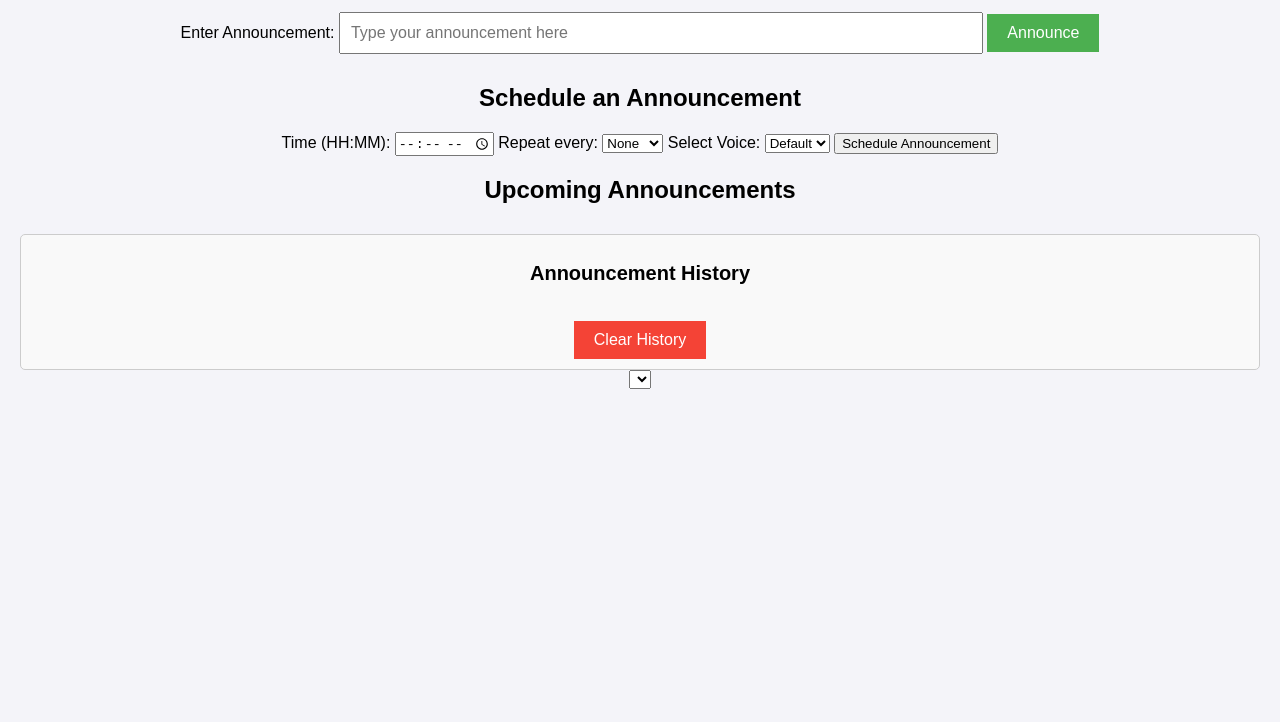
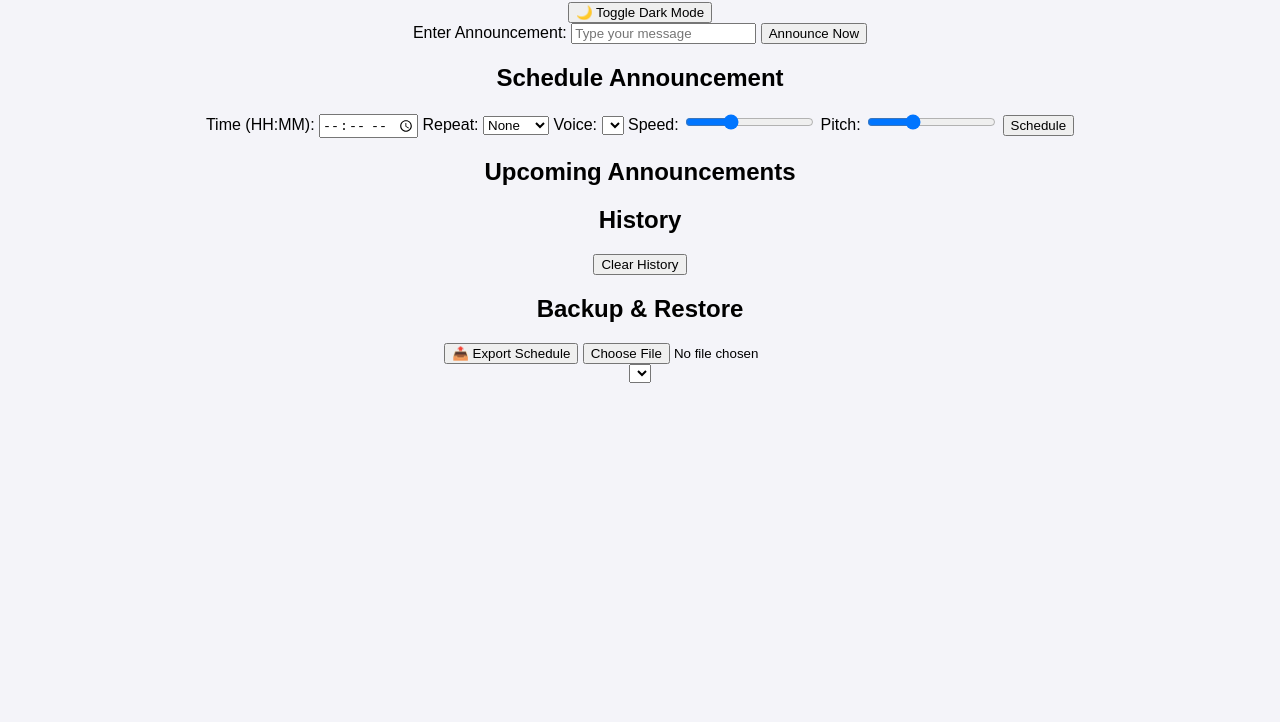
Before and after one commit to BritishNathanG/BritishNathanG.github.io, a plain HTML site: page index.html in a window 1280 px wide. Shown: the part 78-800 px from the top of the page. Drawn offline with Linux system fonts and the light colour scheme.

Commit message:
Update index.html

```diff
--- a/index.html
+++ b/index.html
@@ -3,49 +3,58 @@
 <head>
   <meta charset="UTF-8">
   <meta name="viewport" content="width=device-width, initial-scale=1.0">
-  <title>Automated Announcement System</title>
+  <title>Automated Announcements</title>
   <link rel="stylesheet" href="styles.css">
 </head>
 <body>
-  <h1>Automated Announcement System</h1>
+  <h1>🔊 Automated Announcements</h1>
 
-  <!-- Announcement Input & Button -->
-  <section class="announcement">
-    <label for="announcementInput">Enter Announcement:</label>
-    <input type="text" id="announcementInput" placeholder="Type your announcement here">
-    <button id="announceButton">Announce</button>
+  <button id="toggleTheme">🌙 Toggle Dark Mode</button>
+
+  <section>
+    <label for="announcementText">Enter Announcement:</label>
+    <input type="text" id="announcementText" placeholder="Type your message">
+    <button id="announceNow">Announce Now</button>
   </section>
 
-  <!-- Scheduled Announcement Section -->
-  <section class="schedule">
-    <h2>Schedule an Announcement</h2>
-    <label for="scheduleTime">Time (HH:MM):</label>
-    <input type="time" id="scheduleTime">
-    <label for="scheduleRepeat">Repeat every:</label>
-    <select id="scheduleRepeat">
+  <section>
+    <h2>Schedule Announcement</h2>
+    <label for="time">Time (HH:MM):</label>
+    <input type="time" id="time">
+    <label for="repeat">Repeat:</label>
+    <select id="repeat">
       <option value="none">None</option>
       <option value="hourly">Hourly</option>
       <option value="daily">Daily</option>
+      <option value="weekly">Weekly</option>
     </select>
-    <label for="scheduleVoice">Select Voice:</label>
-    <select id="scheduleVoice">
-      <option value="default">Default</option>
-    </select>
-    <button id="scheduleButton">Schedule Announcement</button>
+    <label for="voice">Voice:</label>
+    <select id="voice"></select>
+    <label for="speed">Speed:</label>
+    <input type="range" id="speed" min="0.5" max="2" step="0.1" value="1">
+    <label for="pitch">Pitch:</label>
+    <input type="range" id="pitch" min="0.5" max="2" step="0.1" value="1">
+    <button id="schedule">Schedule</button>
   </section>
 
-  <!-- Scheduled Announcements List -->
-  <section class="upcoming">
+  <section>
     <h2>Upcoming Announcements</h2>
-    <ul id="upcomingAnnouncements"></ul>
+    <ul id="scheduleList"></ul>
   </section>
 
-  <!-- History Section -->
-  <section class="history">
-    <h2>Announcement History</h2>
-    <ul id="announcementHistory"></ul>
-    <button id="clearHistoryButton">Clear History</button>
+  <section>
+    <h2>History</h2>
+    <ul id="historyList"></ul>
+    <button id="clearHistory">Clear History</button>
   </section>
+
+  <section>
+    <h2>Backup & Restore</h2>
+    <button id="exportData">📤 Export Schedule</button>
+    <input type="file" id="importData">
+  </section>
+
+  <audio id="beep" src="beep.mp3"></audio>
 
   <script src="script.js"></script>
 </body>
```
